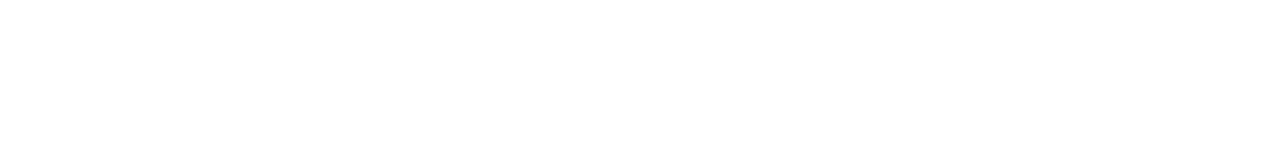
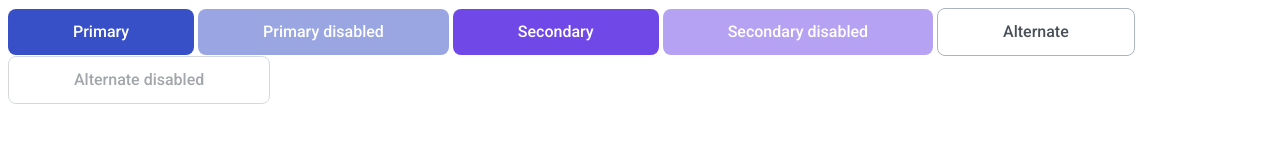
Before and after one commit to js-tasks-ru/htmlcss-20250313_grif5, a website: page 03-lection1/01-button/index.html in a window 1280 px wide. Drawn offline with Linux system fonts and the light colour scheme.

Commit message:
adding buttons

```diff
--- a/03-lection1/01-button/button.css
+++ b/03-lection1/01-button/button.css
@@ -1 +1,39 @@
-/* Стилизация кнопки */
+.button {
+  padding: 15px 65px;
+  color: var(--white);
+  border: none;
+  border-radius: 8px;
+  font-weight: 500;
+  font-size: 16px;
+  line-height: 100%;
+  text-align: center;
+  cursor: pointer;
+}
+.button_primary {
+  background-color: var(--primary);
+}
+.button_primary_disabled {
+  background-color: var(--primary);
+  opacity: 50%;
+  cursor: default;
+}
+.button_secondary {
+  background-color: var(--secondary);
+}
+.button_secondary_disabled {
+  background-color: var(--secondary);
+  opacity: 50%;
+  cursor: default;
+}
+.button_alternate {
+  color: var(--grey-4);
+  border: 1px solid var(--grey-3);
+  background-color: var(--alternate);
+}
+.button_alternate_disabled {
+  color: var(--grey-4);
+  border: 1px solid var(--grey-3);
+  background-color: var(--alternate);
+  opacity: 50%;
+  cursor: default;
+}
--- a/03-lection1/01-button/index.html
+++ b/03-lection1/01-button/index.html
@@ -6,6 +6,11 @@
         <link rel="stylesheet" href="./button.css">
     </head>
     <body>
-
+        <button class="button button_primary">Primary</button>
+        <button class="button button_primary_disabled">Primary disabled</button>
+        <button class="button button_secondary">Secondary</button>
+        <button class="button button_secondary_disabled">Secondary disabled</button>
+        <button class="button button_alternate">Alternate</button>
+        <button class="button button_alternate_disabled">Alternate disabled</button>
     </body>
 </html>
--- a/assets/css/main.css
+++ b/assets/css/main.css
@@ -12,6 +12,12 @@
     --grey-3: #ACB5BD;
     --grey-4: #495057;
 
+    --primary: #4263EB;
+    --secondary: #7048E8;
+    --alternate: #FFFFFF;
+
+
+
     --error: var(--red);
     --success: var(--blue);
 
```
